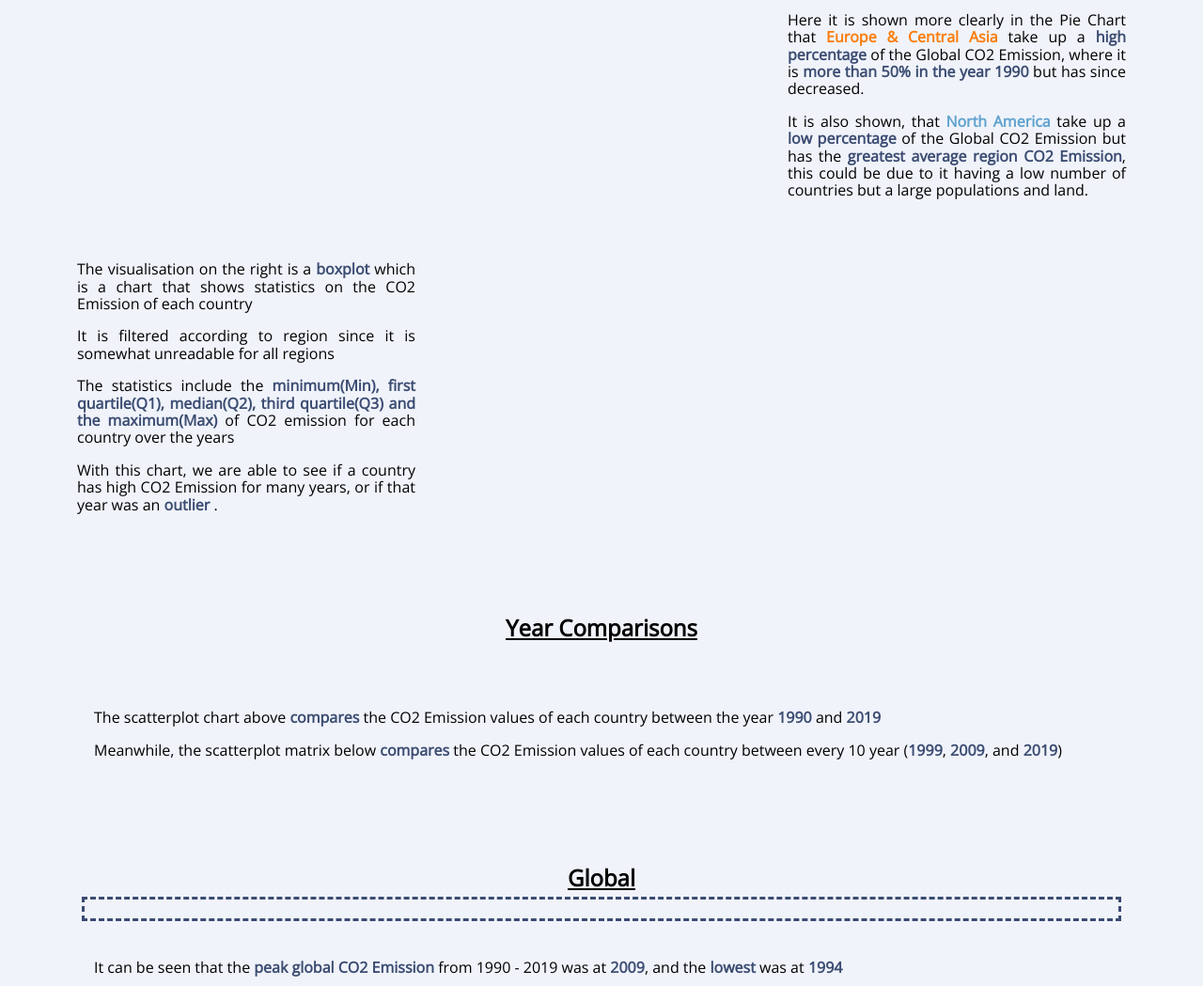
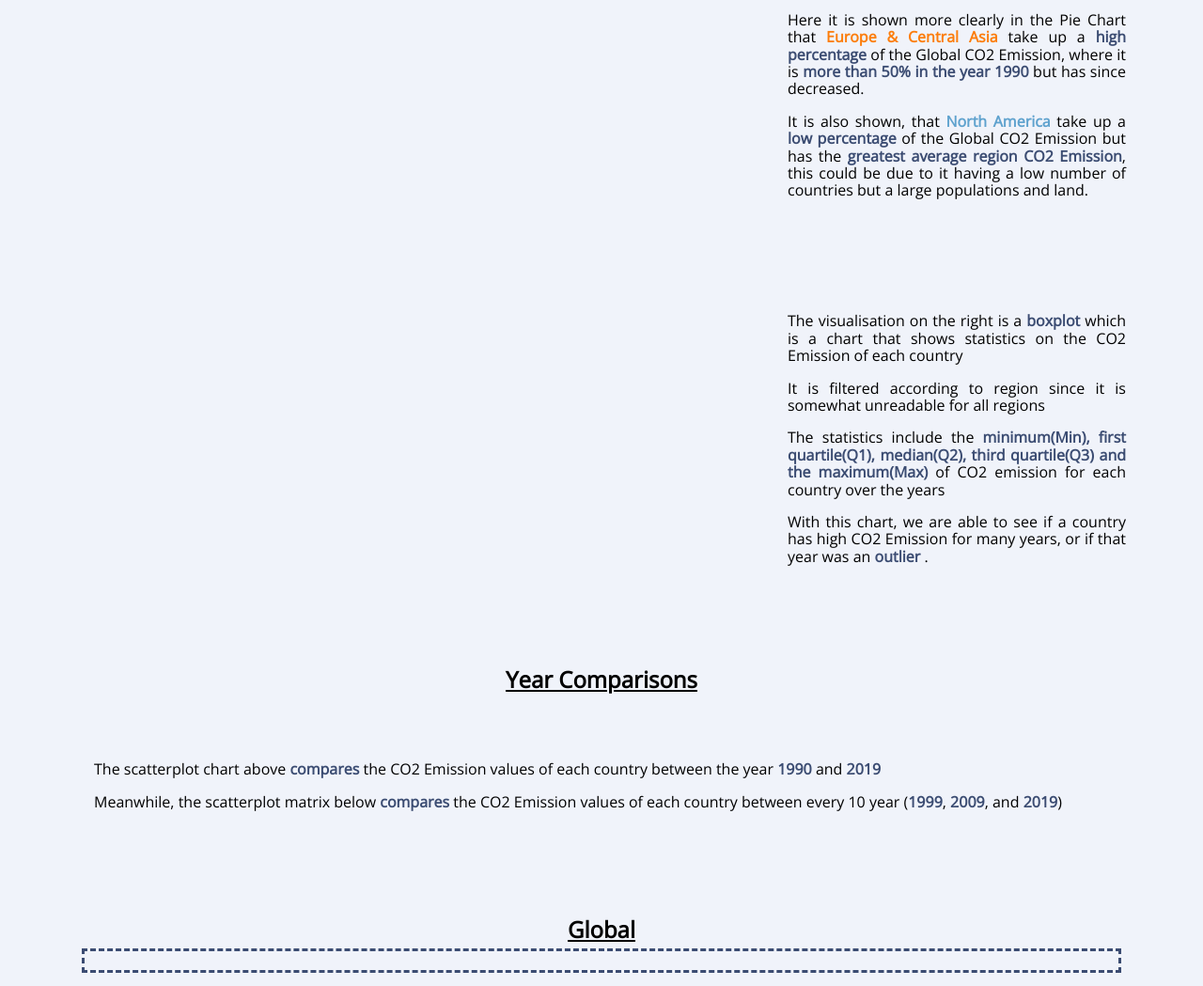
Before and after one commit to kaihonglo/A2, a plain HTML site: page index.html in a window 1280 px wide. Shown: the part 1154-2203 px from the top of the page at 94% size. Drawn offline with nearby package versions, Linux system fonts and the light colour scheme; a script that the page names is missing.

Commit message:
Update index

```diff
--- a/index.html
+++ b/index.html
@@ -116,10 +116,15 @@
     </div>
     <!-- end pure grid group -->
 
+    <br><br><br>
+
     <!-- pure grid group -->
     <div class="pure-g">
+      <div class="pure-u-2-3">
+        <div id="boxplotVis" class="vis-container"></div>
+      </div>
       <div class="pure-u-1-3">
-        <div class="textContainerLeft">
+        <div class="textContainerRight">
           <p>The visualisation on the right is a <span id="highlight">boxplot</span> which is a chart that shows statistics on the CO2 Emission of each country
           </p>
           <p>It is filtered according to region since it is somewhat unreadable for all regions
@@ -131,9 +136,7 @@
           </p>
         </div>
       </div>
-      <div class="pure-u-2-3">
-        <div id="boxplotVis" class="vis-container"></div>
-      </div>
+
     </div>
     <!-- end pure grid group -->
 
```
